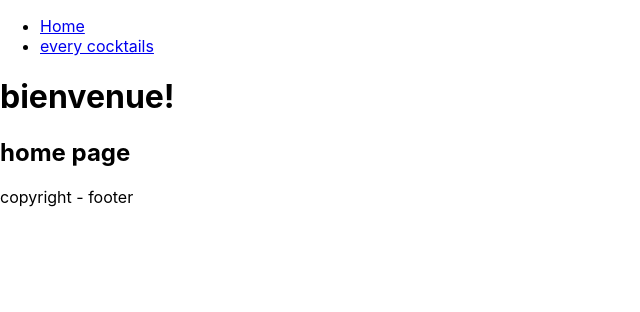
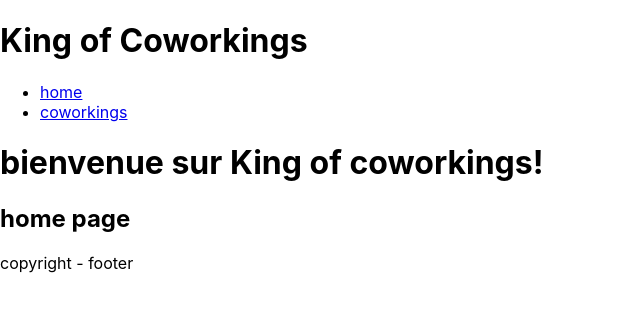
Before and after one commit to v-ina/react-cocktailexo, a React (Create React App) app: page / in a window 1280 px wide. Shown: the top 312 px of the page, without its empty margins (0-640 px from the left). Built offline with nearby package versions, Linux system fonts and the light colour scheme.

Commit message:
using our own api coworkings

```diff
--- a/src/App.js
+++ b/src/App.js
@@ -1,15 +1,13 @@
 import { BrowserRouter, Route, Routes } from 'react-router-dom';
-import CocktailDetailPage from './pages/CocktailDetailPage'
-import EveryCocktailPage from './pages/EveryCocktailPage'
-import HomePage from './pages/HomePage'
+import HomePage from './pages/HomePage';
+import CoworkingsPage from './pages/CoworkingsPage';
 
 function App() {
   return (
     <BrowserRouter>
       <Routes>
         <Route path='/' element={<HomePage />}/>
-        <Route path='/everycocktail' element={<EveryCocktailPage />}/>
-        <Route path='/cocktail/:id/detail' element={<CocktailDetailPage />}/>
+        <Route path='/coworkings' element={<CoworkingsPage />} />
       </Routes>
     </BrowserRouter>
   );
--- /dev/null
+++ b/src/components/CocktailCard.jsx
@@ -0,0 +1,11 @@
+function CocktailCard ({cocktail}){
+    return(
+        <article>
+            <p>id : {cocktail.idDrink}</p>
+            <h1>name : {cocktail.strDrink}</h1>
+            <img src={cocktail.strDrinkThumb} alt={cocktail.strDrink} style={{height : "400px"}} />
+        </article>
+    )
+}
+
+export default  CocktailCard
--- a/src/components/Header.jsx
+++ b/src/components/Header.jsx
@@ -2,12 +2,16 @@ import { Link } from "react-router-dom"
 
 function Header (){
     return(
-        <nav>
-            <ul>
-                <li><Link to="/" >Home</Link></li>
-                <li><Link to="/everycocktail" >every cocktails</Link></li>
-            </ul>
-        </nav>
+        <header>
+            <h1>King of Coworkings</h1>
+            <nav>
+                <ul>
+                    <li><Link to="/">home</Link></li>
+                    <li><Link to="/coworkings">coworkings</Link></li>
+                </ul>
+            </nav>
+        </header>
+
     )
 }
 
--- a/src/pages/CocktailDetailPage.jsx
+++ b/src/pages/CocktailDetailPage.jsx
@@ -2,42 +2,39 @@ import Header from '../components/Header'
 import Footer from '../components/Footer'
 import { useParams } from 'react-router-dom'
 import { useEffect, useState } from 'react'
-
+import CocktailCard from '../components/CocktailCard'
 
 function CocktailDetailPage (){
 
     const {id} = useParams()
 
     const [cocktailById , setCocktailById] = useState(null)
-    console.log(cocktailById);
+
     useEffect(()=>{
         (async()=>{
             const responseAfterFetch = await fetch(`https://www.thecocktaildb.com/api/json/v1/1/lookup.php?i=${id}`)
             const fetchToJson = await responseAfterFetch.json()
             setCocktailById(fetchToJson.drinks[0])
         })()
-    },[])
-
-console.log(cocktailById);
+    },[id]) // useEffect안에서 밖에서 선언됐던 변수를 썼기 때문에 이 배열안에 넣어주길 바람. 그래서 이 배열안의 변수가 바뀔떄에도, component를 다시 charger 하도록 적어주는 거임.
+    // 없어도 동작은 하지만 확실하게 원하는 것같음
 
     return(
         <>
             <Header />
             <main>
                 {cocktailById ? (
-                    <article>
-                        <p>id : {cocktailById.idDrink}</p>
-                        <h1>name : {cocktailById.strDrink}</h1>
-                        <img src={cocktailById.strDrinkThumb} alt={cocktailById.strDrink} style={{height : "400px"}} />
-                    </article>
+                    <CocktailCard cocktail={cocktailById}/>
+                    // <article>
+                    //     <p>id : {cocktailById.idDrink}</p>
+                    //     <h1>name : {cocktailById.strDrink}</h1>
+                    //     <img src={cocktailById.strDrinkThumb} alt={cocktailById.strDrink} style={{height : "400px"}} />
+                    // </article>
                 ):(
                     <p>traitement en cours</p>
                 )}
-
-
             </main>
             <Footer />
-
         </>
     )
 }
--- /dev/null
+++ b/src/pages/CoworkingsPage.jsx
@@ -0,0 +1,39 @@
+import Header from '../components/Header'
+import Footer from '../components/Footer'
+import { useEffect, useState } from 'react'
+
+function CoworkingsPage (){
+
+    const [coworkings, setCoworkings] = useState(null)
+    useEffect(()=>{
+        (async()=>{
+            const responseAfterFetch = await fetch("http://localhost:3001/api/coworkings")
+            const responseToJson = await responseAfterFetch.json()
+            console.log(responseToJson);
+            setCoworkings(responseToJson)
+        })()
+    },[])
+
+console.log(coworkings);
+    return(
+        <>
+            <Header />
+            <main>
+                <h1>bienvenue sur King of coworkings!</h1>
+                <h2>coworkings page</h2>
+                {coworkings? (
+                    <ul>
+                        {coworkings.map((coworking)=>{
+                            return <li>{coworking.name}</li>
+                        })}
+                    </ul>
+                ) : (
+                    <p>.....</p>
+                )}
+            </main>
+            <Footer />
+        </>
+    )
+}
+
+export default CoworkingsPage
--- a/src/pages/HomePage.jsx
+++ b/src/pages/HomePage.jsx
@@ -6,11 +6,10 @@ function HomePage (){
         <>
             <Header />
             <main>
-                <h1>bienvenue!</h1>
+                <h1>bienvenue sur King of coworkings!</h1>
                 <h2>home page</h2>
             </main>
             <Footer />
-
         </>
     )
 }
```
Also changed, not shown: src/pages/EveryCocktailPage.jsx (+0 -7 lines).
